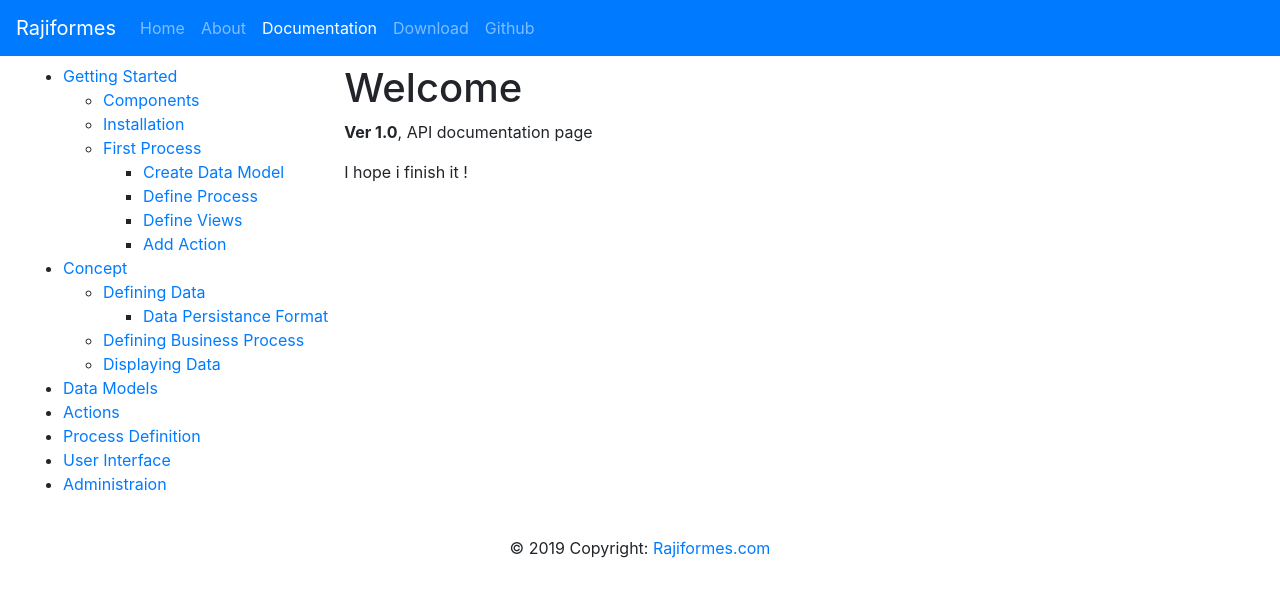
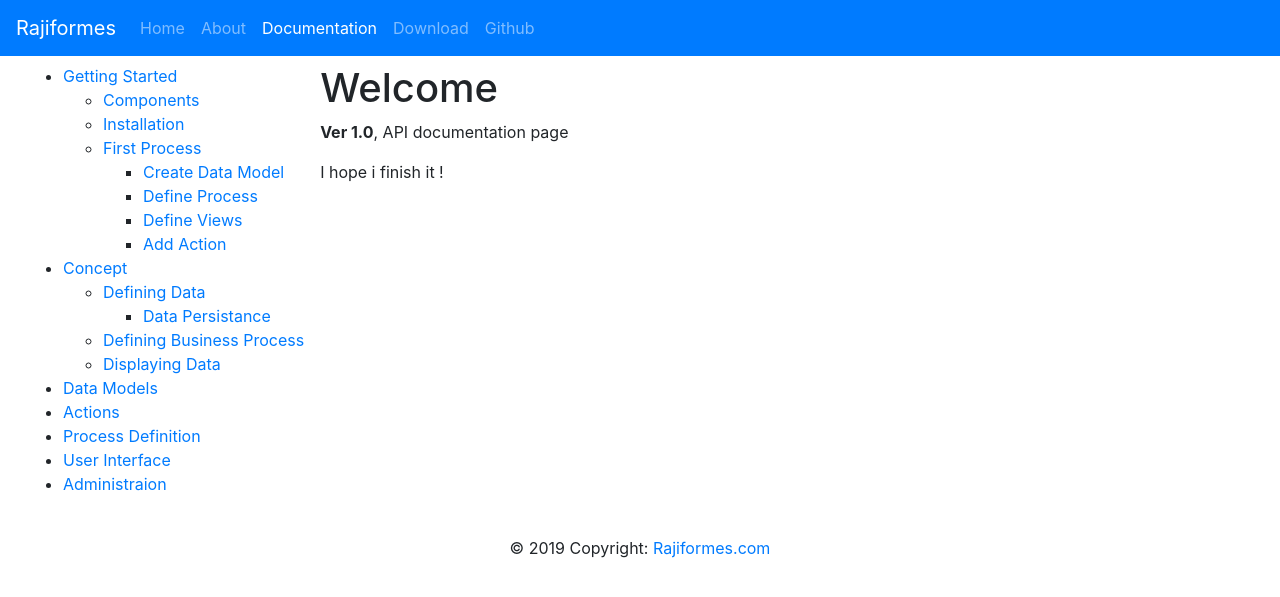
Before and after one commit to rajiformes/rajiformes.github.io, a Jekyll site: the page built from doc/10/getting-started/introduction.md, in a window 1280 px wide. Shown: the top 597 px of the page. Built offline with Jekyll 4.4.1, drawn with Linux system fonts in a browser that asks for light colours.

Commit message:
Update documentation-side-outline.yml

```diff
--- a/_data/documentation-side-outline.yml
+++ b/_data/documentation-side-outline.yml
@@ -29,7 +29,7 @@ items:
   - title: Defining Data
     url: /doc/10/concept/data
     items:
-    - title: Data Persistance Format
+    - title: Data Persistance
       url: /doc/10/concept/data
 
   - title: Defining Business Process
```
